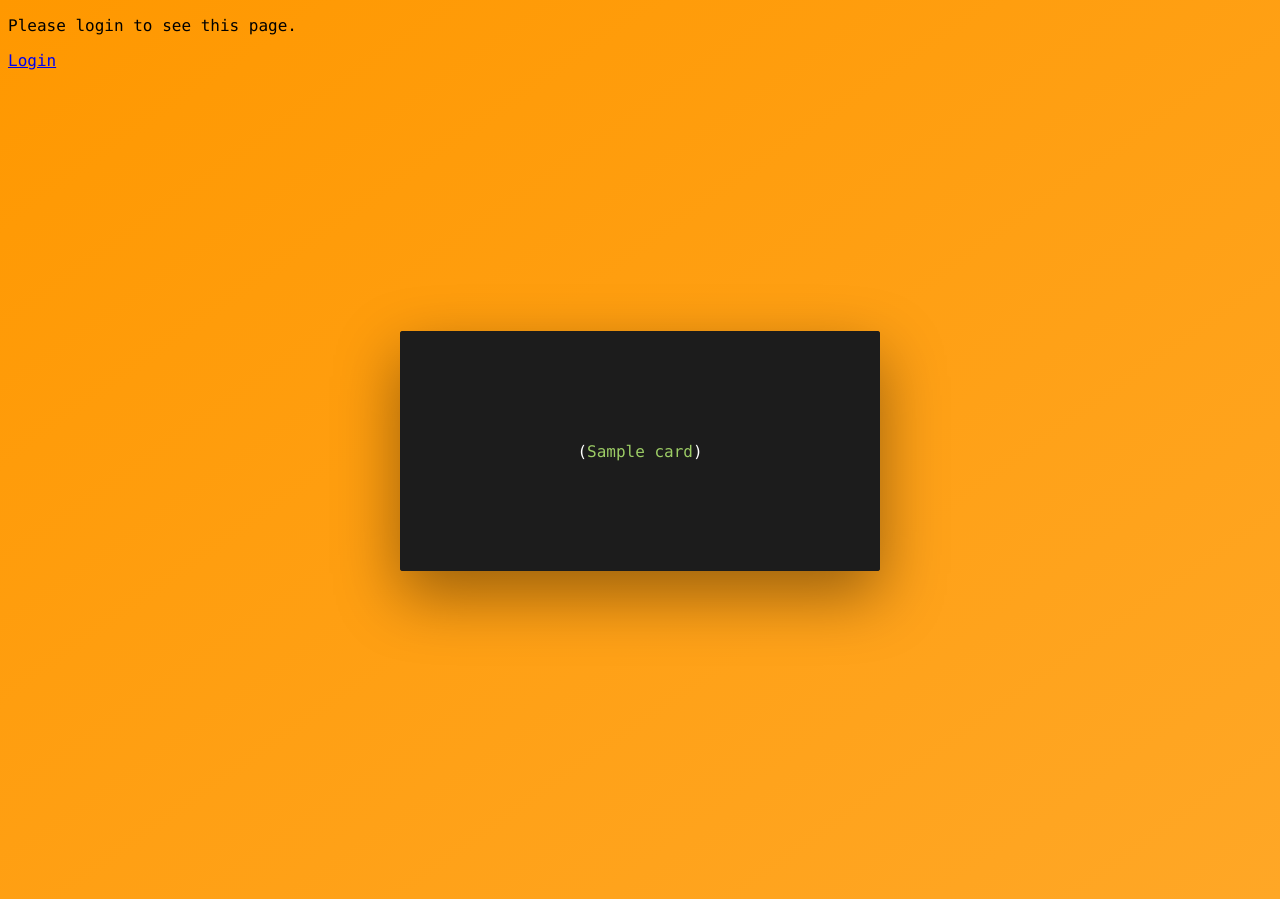
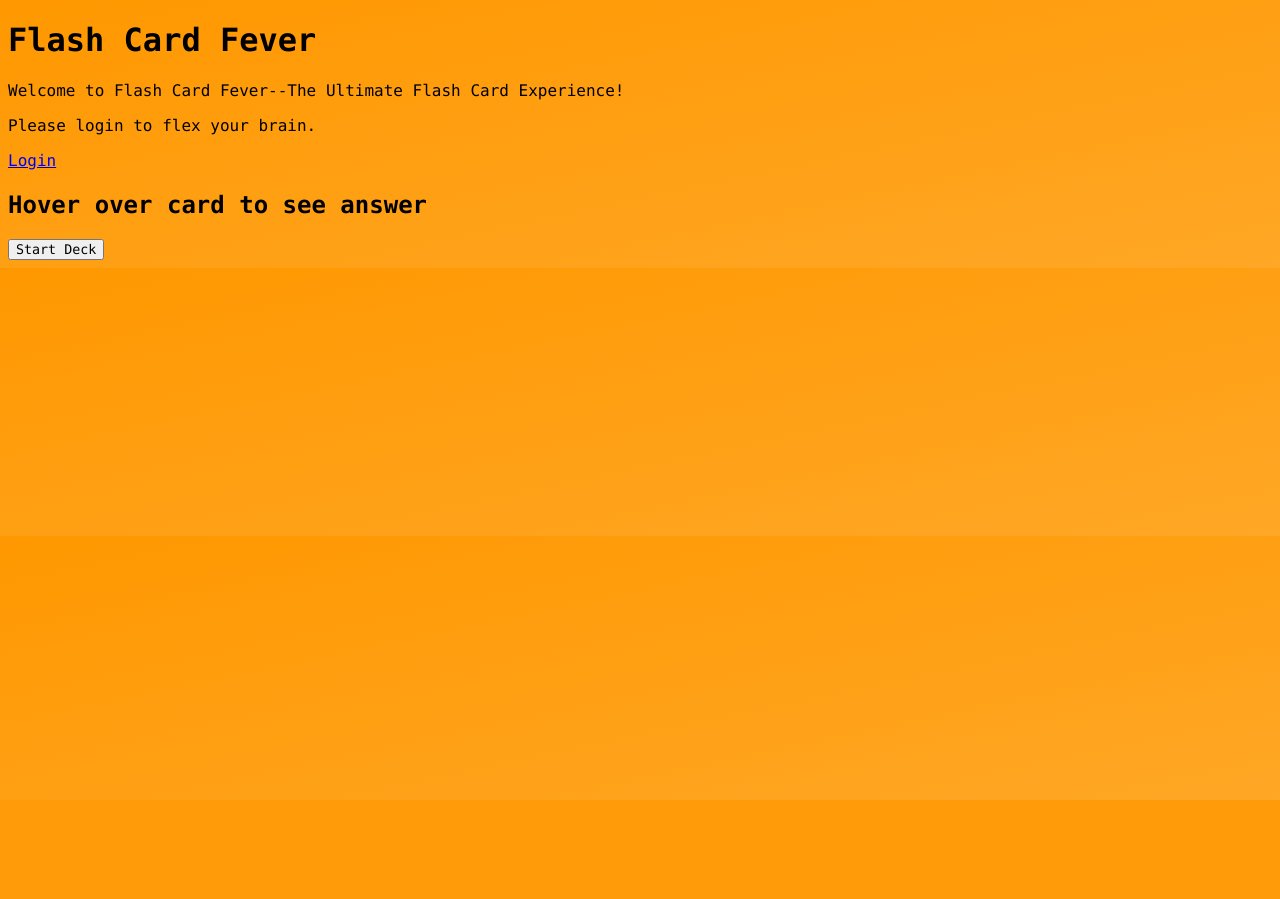
Before and after one commit to Momentum-Team-8/django-duplex-pine-marten, a Django app: a page that uses cards/templates/base.html in a window 1280 px wide. After the commit the page ends 800 px from the top, so only its background shows below. Run offline with Django 3.2, Linux system fonts and the light colour scheme; tables that the repository leaves empty hold one stand-in row (values such as "Sample post").

Commit message:
Created JS file and started working on next card button

```diff
--- a/cards/templates/base.html
+++ b/cards/templates/base.html
@@ -6,17 +6,19 @@
     <meta charset="UTF-8">
     <meta http-equiv="X-UA-Compatible" content="IE=edge">
     <meta name="viewport" content="width=device-width, initial-scale=1.0">
-    <!-- <link rel="stylesheet" href="https://cdn.jsdelivr.net/npm/bulma@0.9.3/css/bulma.min.css"> -->
     <link rel="stylesheet" href="{% static 'css/cards.css' %}">
+    {% block javascript %}
+    {% endblock javascript %}
     <title>Flash Card Fever</title>
 </head>
 <body>
+    <h1>Flash Card Fever</h1>
     <nav>
         {% if user.is_authenticated %}
-        <p>Welcome, {{user.username}}!</p>
         <a href="{% url 'auth_logout' %}">Logout</a>
         {% else %}
-        <p>Please login to see this page.</p>
+        <p>Welcome to Flash Card Fever--The Ultimate Flash Card Experience!</p>
+        <p>Please login to flex your brain.</p>
         <a href="{% url 'auth_login' %}">Login</a>
         {% endif %}
     </nav>
--- a/cards/templates/cards/list_cards.html
+++ b/cards/templates/cards/list_cards.html
@@ -1,9 +1,15 @@
-{% extends "base.html" %} {% block content %}
+{% extends "base.html" %}
+{% load static %}
+{% block javascript %}
+<script src="{% static 'js/peekaboo.js' %}" defer></script>
+{% endblock javascript %}
+{% block content %}
 
 <h1 class="deck_name">{{deck.name}}</h1>
-
+<h2 class="instructions">Hover over card to see answer</h2>
+<button class="start-deck">Start Deck</button>
 {% for card in cards %}
-<div class="content">
+<div class="content display-none" id={{forloop.counter}}>
   <div class="card">
     <div class="card__side card__side--front">
       <!-- Front Content -->
--- a/cards/templates/cards/list_decks.html
+++ b/cards/templates/cards/list_decks.html
@@ -1,8 +1,8 @@
 {% extends "base.html" %}
 
 {% block content %}
-
-<h1 class="deck"> Choose your Deck </h1>
+<p>Welcome, {{user.username}}!</p>
+<h2 class="deck"> Choose your deck to begin: </h2>
 
 <div class="container">
     {% for deck in decks %}
--- a/django_flashcards/urls.py
+++ b/django_flashcards/urls.py
@@ -23,8 +23,8 @@ from cards import views as cards_views
 urlpatterns = [
     path("", decks_views.homepage, name="home"),
     path('accounts/', include('registration.backends.default.urls')),
-    path('cards/', decks_views.list_decks, name='list_decks'),
-    path('cards/<int:pk>/list_cards/', cards_views.list_cards, name='list_cards'),
+    path('deck/', decks_views.list_decks, name='list_decks'),
+    path('deck/<int:pk>/list_cards/', cards_views.list_cards, name='list_cards'),
     path('category/<slug:slug>', cards_views.categories_cards, name="categories_cards"),
     path('admin/', admin.site.urls),
 ]
--- a/static/css/cards.css
+++ b/static/css/cards.css
@@ -89,3 +89,8 @@
   .card__cta p > .space {
     margin-left: 2rem;
   }
+
+  .display-none {
+    display: none;
+
+  }
--- /dev/null
+++ b/static/js/peekaboo.js
@@ -0,0 +1,5 @@
+console.log('peekaboo')
+
+document.querySelector('.start-deck').addEventListener('click',() => {
+    console.log('function working?')
+})
```
